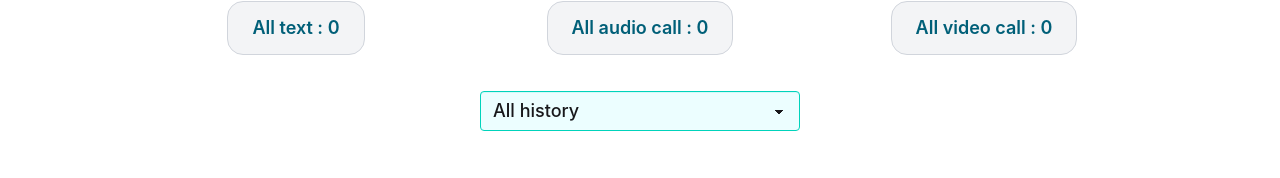
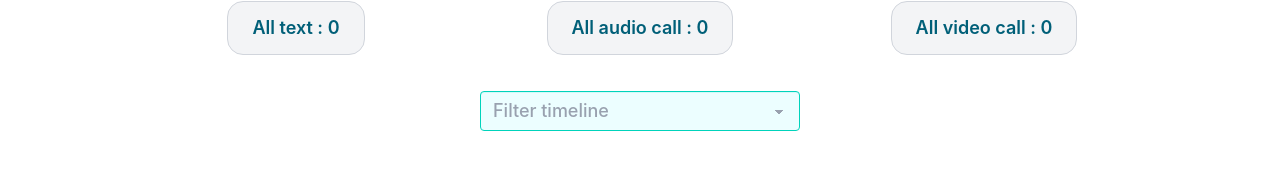
Before and after one commit to nasrullah-sheikh-noman/keen-keeper, a React (Vite) app: page /timeline in a window 1280 px wide. Shown: the part 183-361 px from the top of the page. Built offline with nearby package versions, Linux system fonts and the light colour scheme.

Commit message:
add set filter input box

```diff
--- a/src/components/timeline/Timelinedetails.jsx
+++ b/src/components/timeline/Timelinedetails.jsx
@@ -1,4 +1,4 @@
-import { useContext } from "react";
+import { useContext, useState } from "react";
 import { UserContext } from "../../usercontext/Usercontext";
 import Contactdetails from "./Contactdetails";
 import Timelineblank from "./Timelineblank";
@@ -17,21 +17,21 @@ const Timelinedetails = () => {
     (a, b) => new Date(a.stats.nextDue) - new Date(b.stats.nextDue),
   );
 
-
+const [filter, setFilter] = useState("");
 
 
   return (
     <div className="max-w-260 mx-auto mt-5 px-1 sm:px-2 md:px-4 lg:px-6">
       <div className="flex justify-center ">
         <select
-          defaultValue="Color scheme"
-          className="select select-accent bg-cyan-50 text-lg font-medium"
+          defaultValue={filter}
+          onClick={(e) => setFilter(e.target.value)}
+          className={`select select-accent bg-cyan-50 ${filter == 0 ? "text-gray-400" : "text-black"} text-lg font-medium`}
         >
-          {/* <option selected disabled>Filter timeline</option> */}
-          <option selected>All history</option>
-          <option >All text</option>
-          <option>All audio call</option>
-          <option>All video call</option>
+          <option value=""  disabled >Filter timeline</option>
+          <option value="text" >All text</option>
+          <option value="audio" >All audio call</option>
+          <option value="video" >All video call</option>
         </select>
       </div>
 
```
